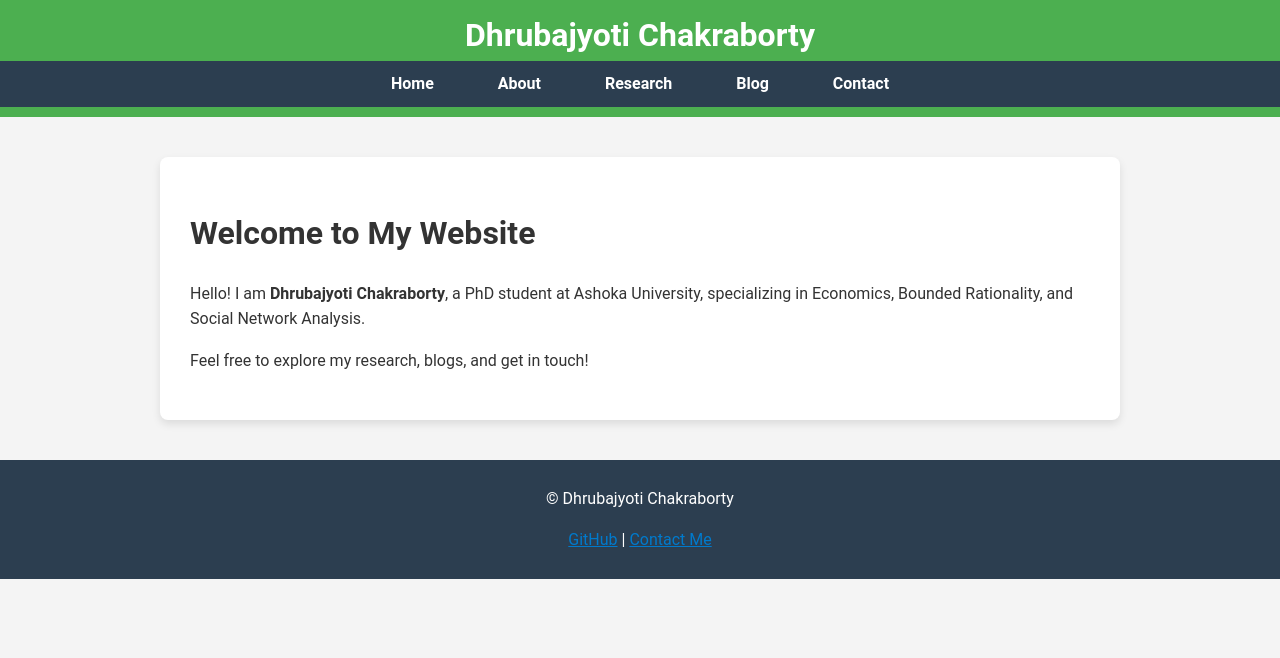
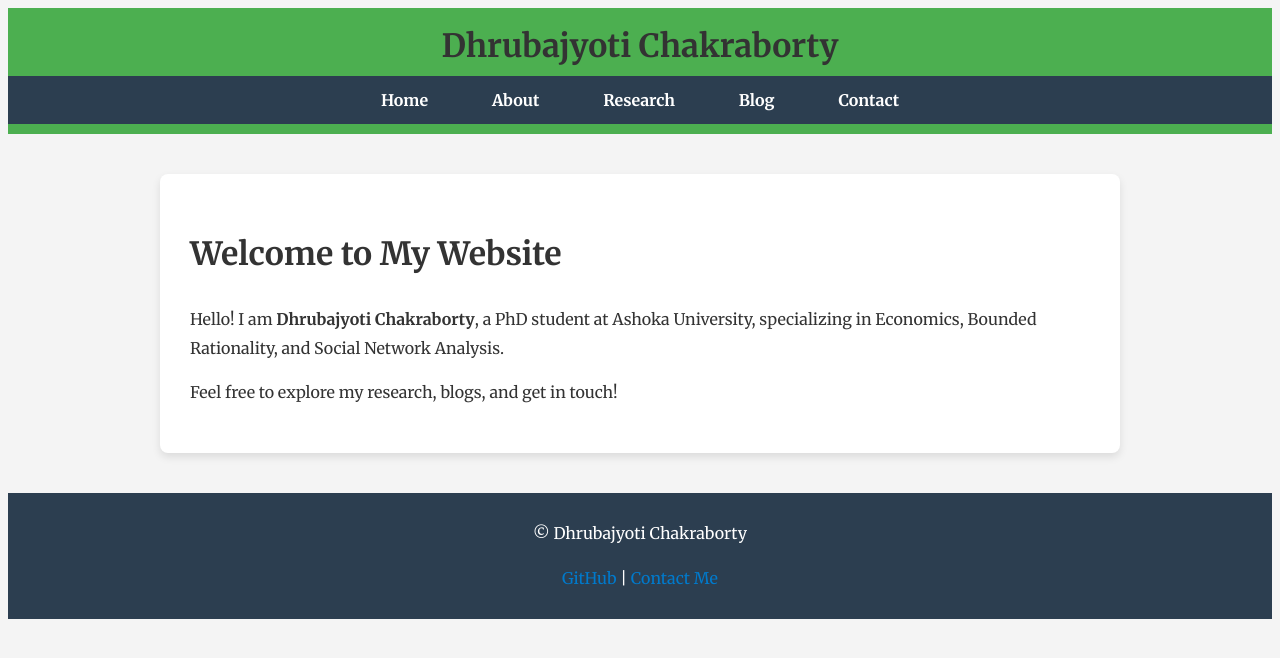
Before and after one commit to dhruba-c/dhruba-c.github.io, a Jekyll site: the page built from index.md, in a window 1280 px wide. Shown: the top 658 px of the page. Built offline with Jekyll 4.4.1, drawn with Linux system fonts in a browser that asks for light colours.

Commit message:
Update styles.css

```diff
--- a/assets/styles.css
+++ b/assets/styles.css
@@ -9,14 +9,26 @@
 
 /* General Body Styling */
 body {
-    font-family: 'Roboto', sans-serif;
-    font-size: 16px;
-    line-height: 1.6;
-    margin: 0;
-    padding: 0;
-    background-color: var(--background-color);
-    color: var(--text-color);
+    font-family: 'Merriweather', serif;
+    line-height: 1.8;
+    color: #333;
 }
+
+h1, h2, h3, h4 {
+    font-family: 'Merriweather', serif;
+    font-weight: 700;
+    color: #333;
+}
+
+a {
+    color: #b30000;
+    text-decoration: none;
+}
+
+a:hover {
+    text-decoration: underline;
+}
+
 
 /* Header */
 header {
```
